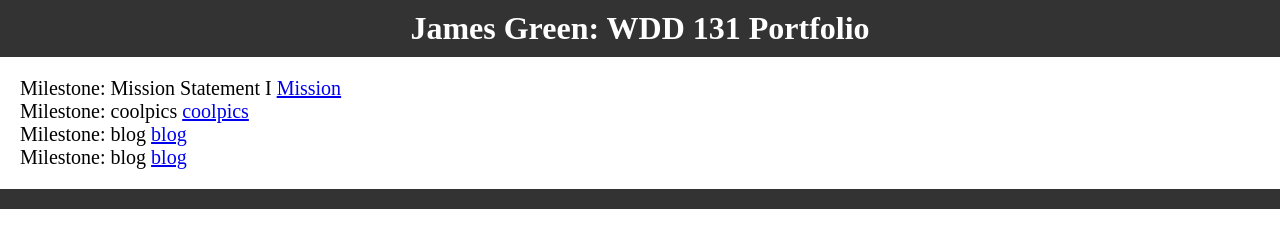
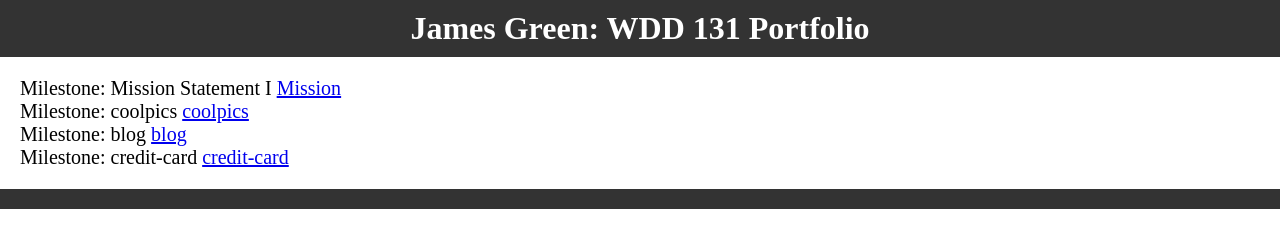
Before and after one commit to Powerjagger/wdd131-current_year-, a plain HTML site: page index.html in a window 1280 px wide. Drawn offline with Linux system fonts and the light colour scheme.

Commit message:
name fix

```diff
--- a/index.html
+++ b/index.html
@@ -17,7 +17,7 @@
         <p>Milestone: Mission Statement I <a href="mission/">Mission</a></p>
         <p>Milestone: coolpics <a href="coolpics/">coolpics</a></p>
         <p>Milestone: blog <a href="blog/">blog</a></p>
-        <p>Milestone: blog <a href="creditcard/">blog</a></p>
+        <p>Milestone: credit-card <a href="creditcard/">credit-card</a></p>
 
 
         <!-- Your main content goes here -->
```
